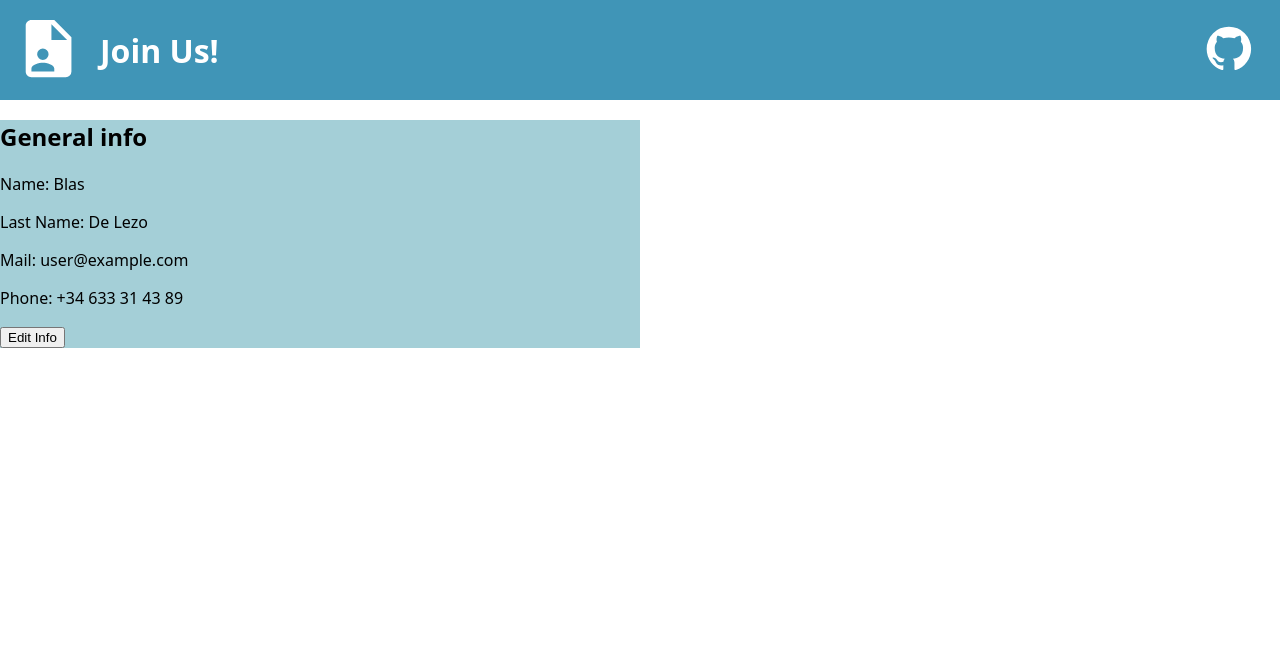
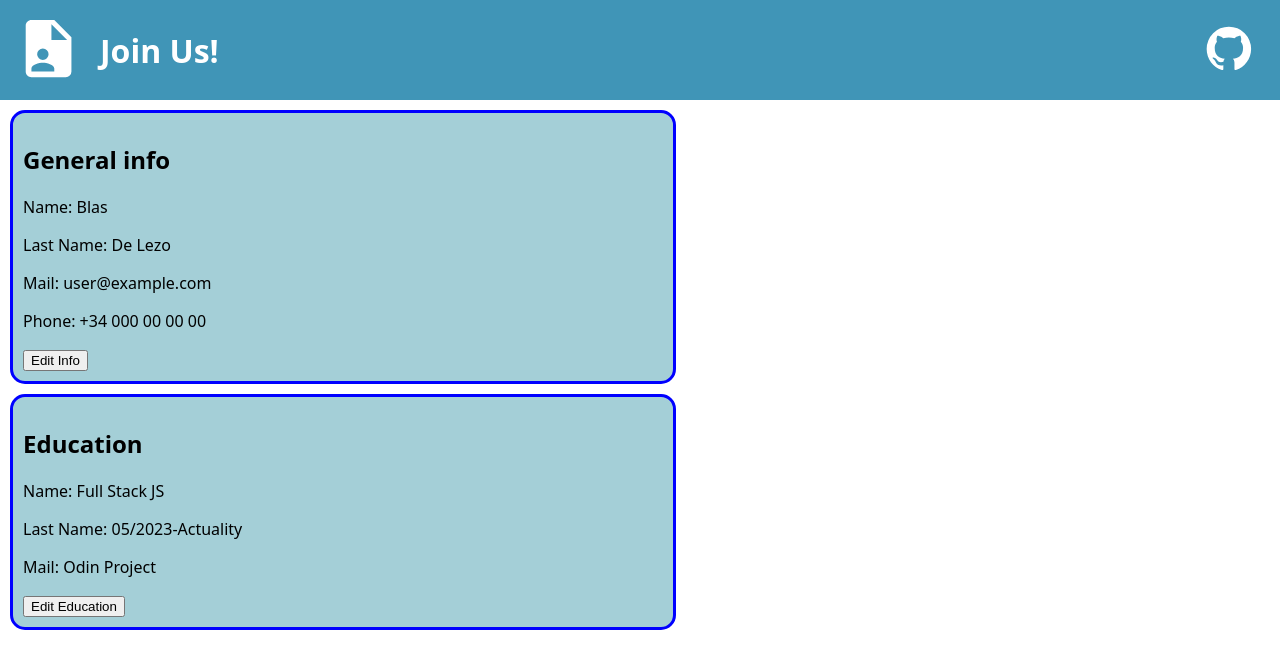
Before and after one commit to Jesusblan/cv-application-react, a React (Vite) app: page / in a window 1280 px wide. Shown: the top 668 px of the page. Built offline with nearby package versions, Linux system fonts and the light colour scheme.

Commit message:
added modules for education section

```diff
--- a/src/main.jsx
+++ b/src/main.jsx
@@ -1,12 +1,13 @@
 import { createRoot } from "react-dom/client";
 import "./index.css";
 import Header from "./modules/header";
-
 import Info from "./modules/Info";
+import Education from "./modules/Education";
 
 createRoot(document.getElementById("root")).render(
   <>
     <Header />
     <Info />
+    <Education />
   </>,
 );
--- a/src/modules/Education.jsx
+++ b/src/modules/Education.jsx
@@ -0,0 +1,78 @@
+import "../styles/Education.css";
+import React, { useState } from "react";
+
+function Education() {
+  let eduData = {
+    title: "Full Stack JS",
+    startEnd: "05/2023-Actuality",
+    center: "Odin Project",
+
+  };
+
+  const [isData, setData] = useState(eduData);
+
+  const handleSubmit = (event) => {
+    event.preventDefault();
+    eduData.title = event.target.inputTitle.value;
+    eduData.startEnd = event.target.inputStartEnd.value;
+    eduData.center = event.target.inputCenter.value;
+
+    setData(eduData);
+
+    console.log(isData);
+  };
+
+  //pop up form
+  function SetPopup() {
+    function InfoForm() {
+      return (
+        <div>
+          <form className="eduForm" onSubmit={handleSubmit}>
+            <label>Title:  </label>
+            <input name="inputTitle" type="text" />
+
+            <label>Date: </label>
+            <input name="inputStartEnd" type="text" />
+
+            <label>Center </label>
+            <input name="inputCenter" type="text" />
+
+            <button type="submit">Submit</button>
+          </form>
+        </div>
+      );
+    }
+
+    const [isPopup, setPopup] = useState(false);
+
+    if (isPopup === false) {
+      return (
+        <button className="edit" onClick={() => setPopup(true)}>
+          Edit Education
+        </button>
+      );
+    } else {
+      return (
+        <div className="input">
+          <InfoForm />
+
+          <button className="close" onClick={() => setPopup(false)}>
+            Close
+          </button>
+        </div>
+      );
+    }
+  }
+
+  return (
+    <div className="education">
+      <h2>Education</h2>
+      <p>Name: {isData.title}</p>
+      <p>Last Name: {isData.startEnd}</p>
+      <p>Mail: {isData.center}</p>
+      <SetPopup />
+    </div>
+  );
+}
+
+export default Education;
--- a/src/modules/Info.jsx
+++ b/src/modules/Info.jsx
@@ -6,7 +6,7 @@ function Info() {
     name: "Blas",
     lastName: "De Lezo",
     mail: "user@example.com",
-    phone: "+34 633 31 43 89",
+    phone: "+34 000 00 00 00",
   };
 
   const [isData, setData] = useState(infoData);
--- a/src/styles/Education.css
+++ b/src/styles/Education.css
@@ -0,0 +1,24 @@
+.input {
+    position: fixed;
+    top: 0;
+    left: 0;
+    width: 100%;
+    height: 100%;
+    padding: 25%;
+    background-color: rgba(184, 184, 184, 0.817);
+  }
+  .eduForm {
+    width: 25%;
+    min-width: 700px;
+    display: grid;
+    grid-template-columns: minmax(200px, 1fr) minmax(500px, 5fr);
+  }
+  .education {
+    margin: 10px;
+    padding: 10px;
+    border-style: solid;
+    border-color: blue;
+    border-radius: 15px;
+    width: 50%;
+    background-color: rgb(164, 207, 215);
+  }
--- a/src/styles/Info.css
+++ b/src/styles/Info.css
@@ -14,6 +14,11 @@
   grid-template-columns: minmax(200px, 1fr) minmax(500px, 5fr);
 }
 .info {
+  margin: 10px;
+  padding: 10px;
+  border-style: solid;
+  border-color: blue;
+  border-radius: 15px;
   width: 50%;
   background-color: rgb(164, 207, 215);
 }
```
